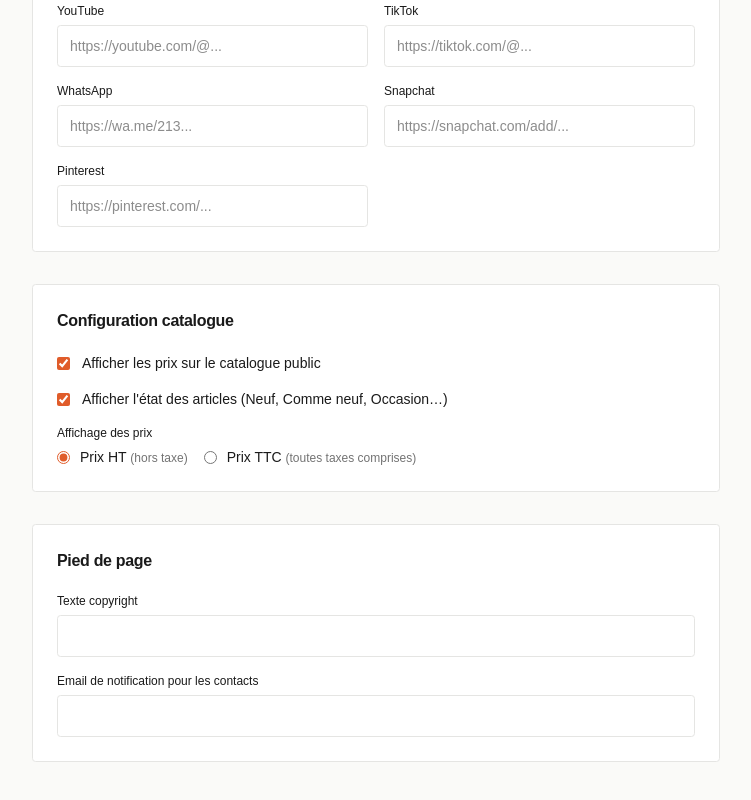
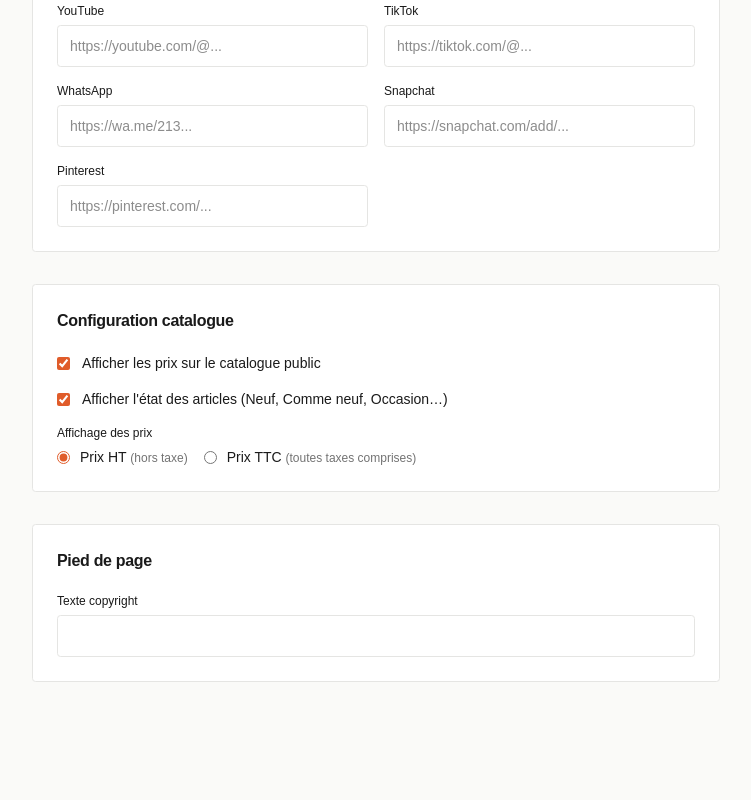
Before and after one commit to SlimaneLAMI/stockalerte, a Next.js app: page /admin/parametres in a window 1280 px wide. Shown: the part 913-1713 px from the top of the page, without its empty margins (248-999 px from the left). After the commit the page ends 1635 px from the top, so only its background shows below. Built offline with nearby package versions, Linux system fonts and the light colour scheme; no server answers; the database is empty; sample sign-in values are in the browser's storage; a web font is replaced by a local one.

Commit message:
fix: suppression du champ email de notification contacts dans les paramètres
Ce champ n'avait aucun effet réel — Resend en mode sandbox livre uniquement
à l'email du compte propriétaire de la clé API, quelle que soit la valeur configurée.

```diff
--- a/app/admin/parametres/page.js
+++ b/app/admin/parametres/page.js
@@ -21,7 +21,7 @@ export default function ParametresPage() {
   const [settings, setSettings] = useState({
     company_name: '', company_address: '', company_phone: '',
     company_email: '', company_hours: '', maps_url: '',
-    footer_text: '', contact_notification_email: '',
+    footer_text: '',
     social_facebook: '', social_instagram: '', social_linkedin: '',
     social_twitter: '', social_youtube: '', social_tiktok: '',
     social_whatsapp: '', social_snapchat: '', social_pinterest: '',
@@ -187,10 +187,7 @@ export default function ParametresPage() {
             <label className={label} style={labelStyle}>Texte copyright</label>
             <input value={settings.footer_text} onChange={e => setSettings(p => ({ ...p, footer_text: e.target.value }))} className={inp} style={inpStyle} />
           </div>
-          <div>
-            <label className={label} style={labelStyle}>Email de notification pour les contacts</label>
-            <input type="email" value={settings.contact_notification_email} onChange={e => setSettings(p => ({ ...p, contact_notification_email: e.target.value }))} className={inp} style={inpStyle} />
-          </div>
+
         </Section>
       </div>
     </form>
```
